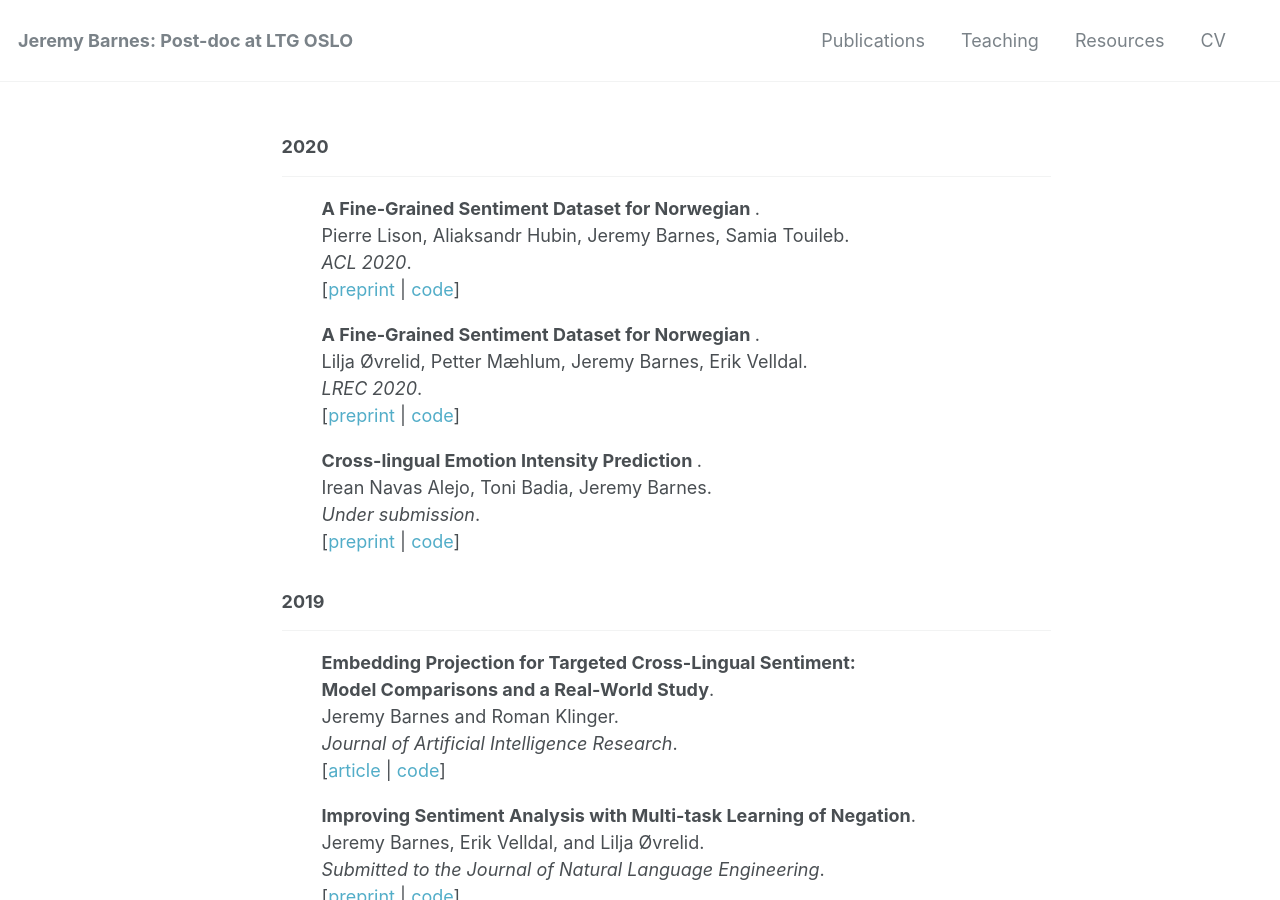
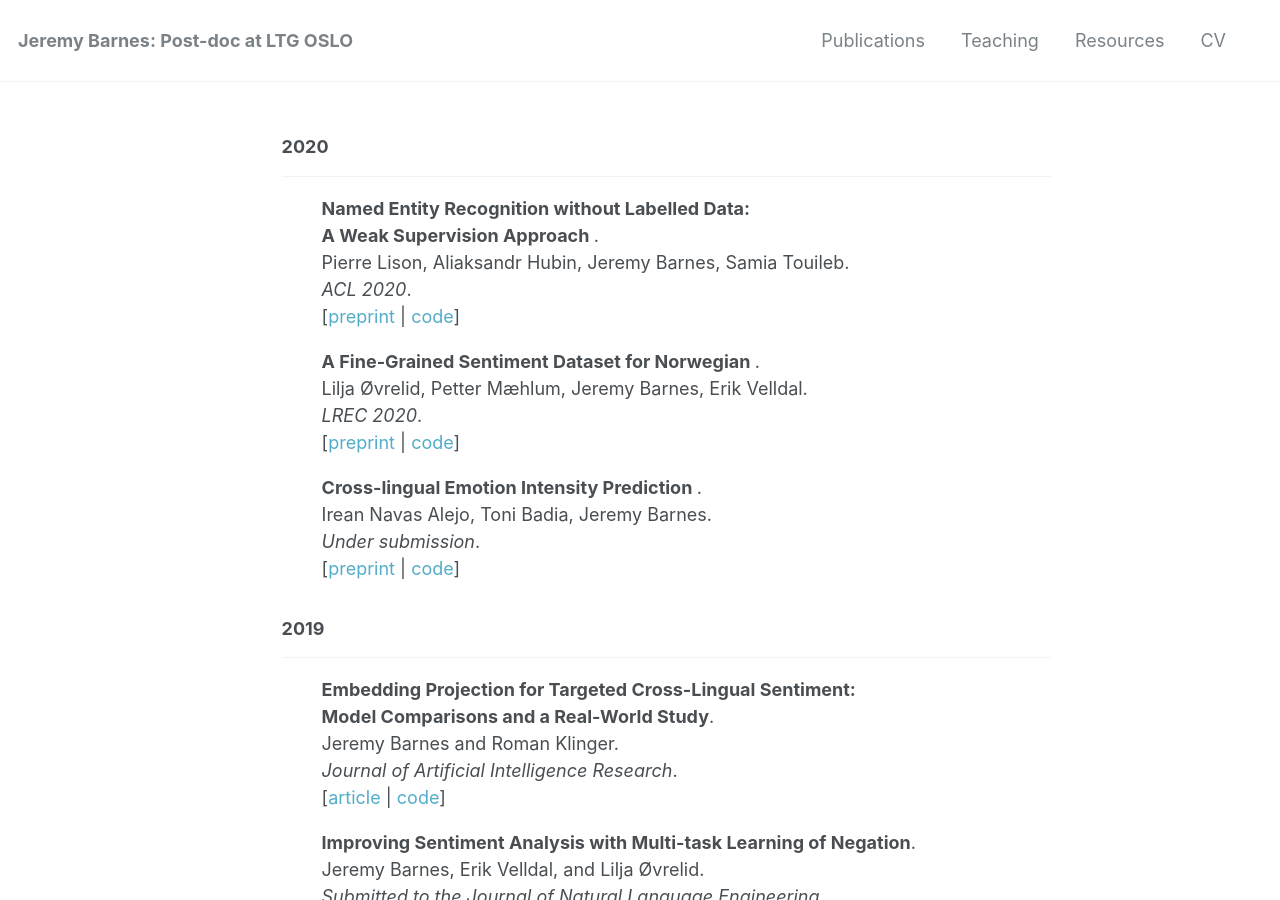
Before and after one commit to jerbarnes/jbarnesspain.github.io, a Jekyll site: the page built from publications/index.html, in a window 1280 px wide and 900 px high. Built offline with Jekyll 4.4.1, drawn with Linux system fonts in a browser that asks for light colours.

Commit message:
fixed ACL paper

```diff
--- a/publications/index.html
+++ b/publications/index.html
@@ -11,7 +11,8 @@ title: Selected Publications
 
 <ul>
         <strong>
-        A Fine-Grained Sentiment Dataset for Norwegian
+        Named Entity Recognition without Labelled Data:<br>
+        A Weak Supervision Approach
         </strong>.<br>
         Pierre Lison, Aliaksandr Hubin, Jeremy Barnes, Samia Touileb.<br>
         <i>ACL 2020</i>.<br>
```
